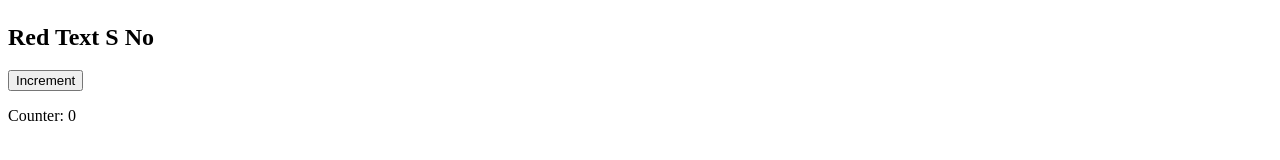
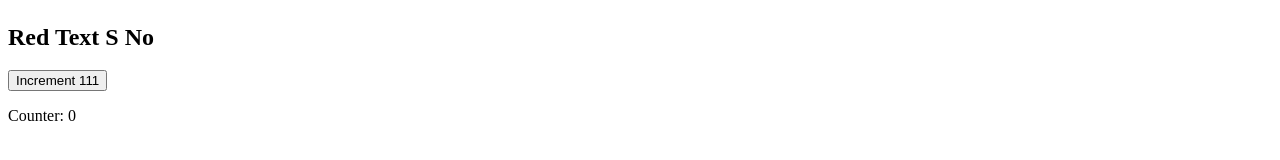
Before and after one commit to Tsuki0715/Test_angular, an Angular app: page / in a window 1280 px wide. Shown: the part 444-604 px from the top of the page. Built offline with nearby package versions, Linux system fonts and the light colour scheme.

Commit message:
fix: 111

```diff
--- a/src/app/home.html
+++ b/src/app/home.html
@@ -13,6 +13,6 @@
     <h2 [class.textColor]="redTextSY == 'yes'">Red Text S Yes</h2>
     <h2 [class.textColor]="redTextSN == 'no'">Red Text S No</h2>
 
-    <button (click)="incrementCounter()">Increment</button>
+    <button (click)="incrementCounter()">Increment 111</button>
     <p>Counter: {{ counter }}</p>
 </main>
```
